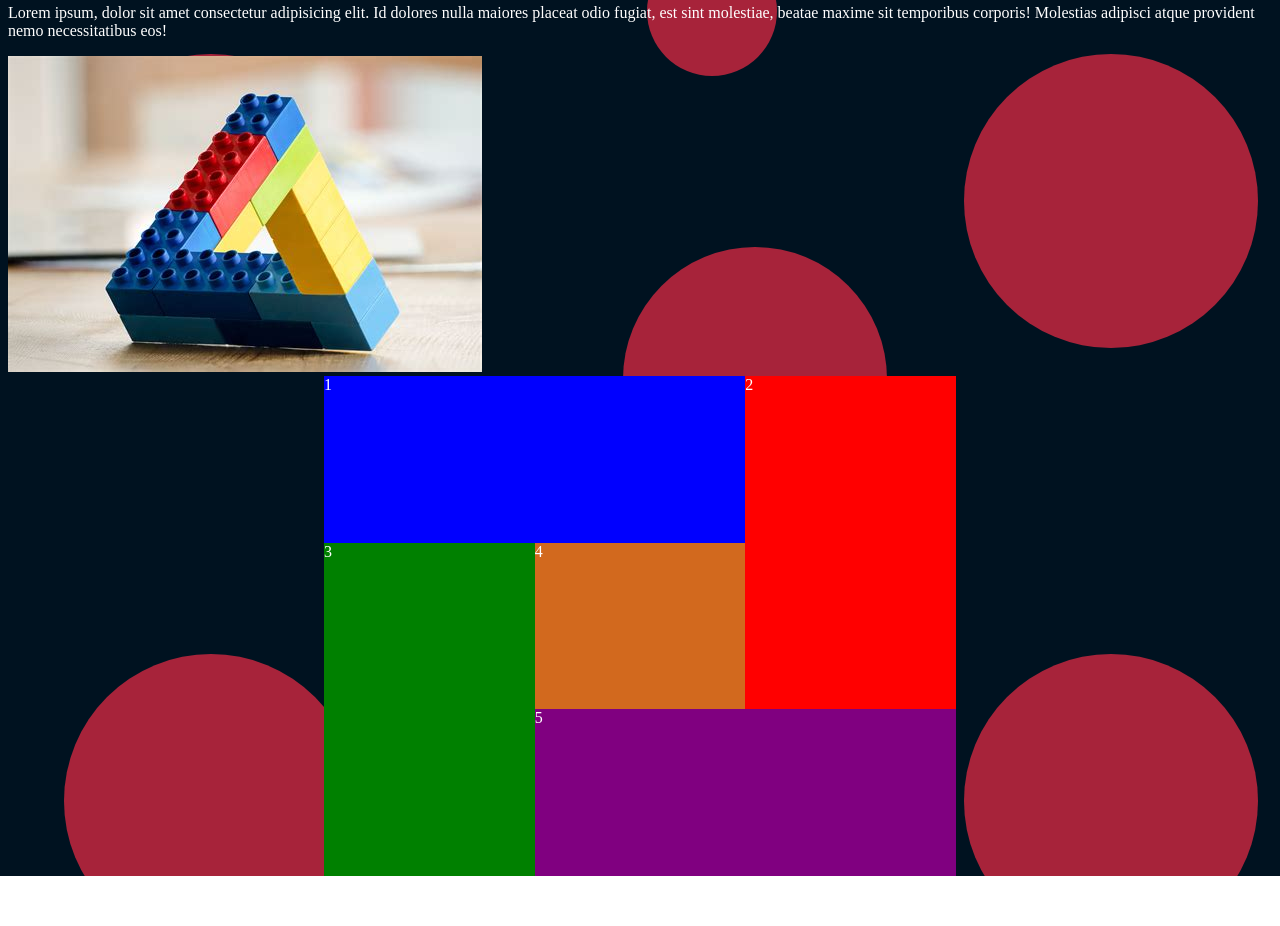
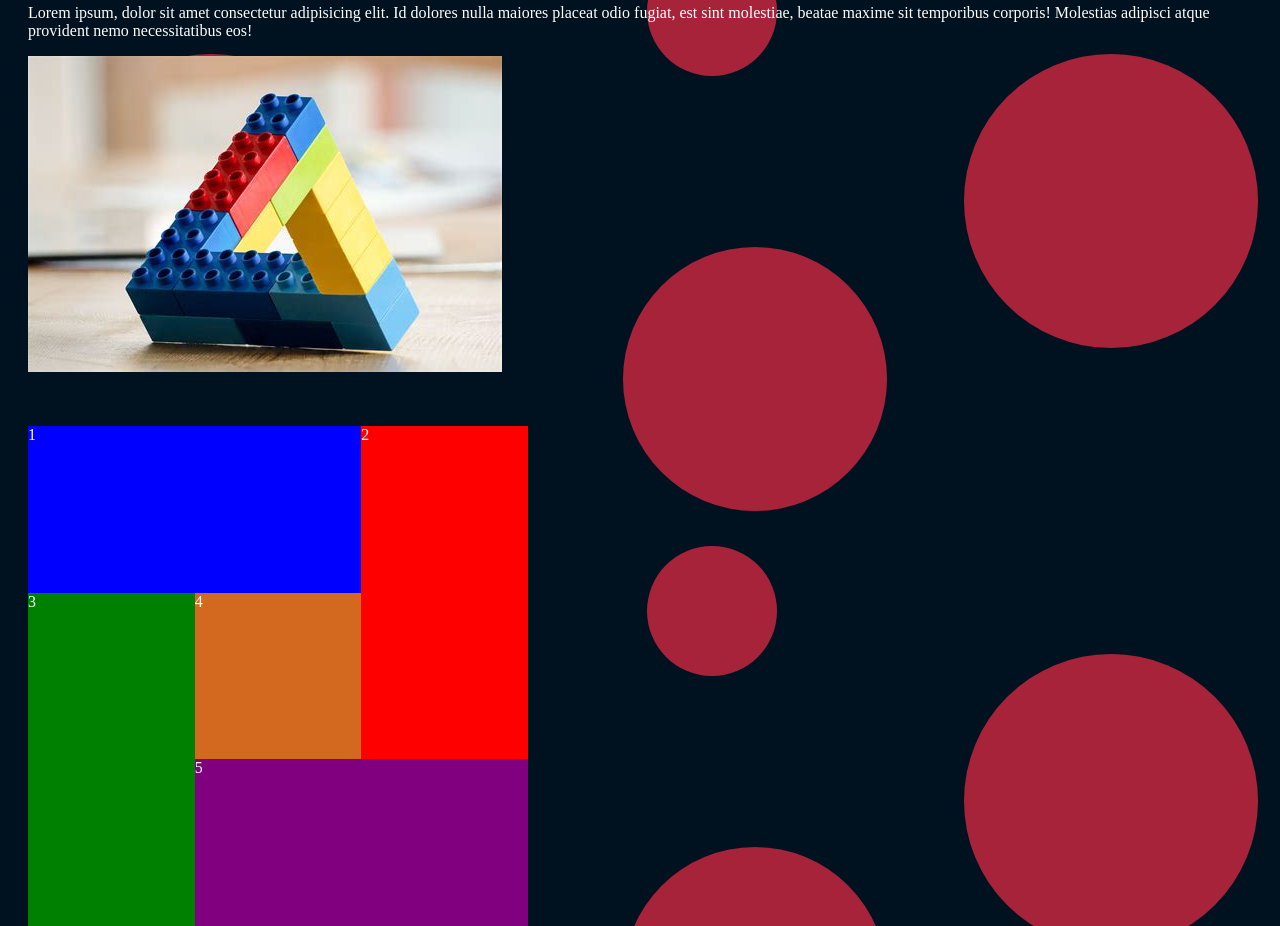
Before and after one commit to FutureShock314/Sci-HW-Bird-Flu, a plain HTML site: page index.html in a window 1280 px wide. Shown: the part 76-1002 px from the top of the page. Before the commit the page ends 952 px from the top, so only its background shows below. Drawn offline with Linux system fonts and the light colour scheme.

Commit message:
Changed padding on fact sheet

```diff
--- a/style.css
+++ b/style.css
@@ -6,14 +6,15 @@ html {
 body {
     color: white;
     background-image: url("./SVG/background-circle-horizontal.svg");
+    padding-left: 20px;
 }
 
 .box-container {
     display: grid;
 
-    width: 50%;
+    width: 500px;
     height: 500px;
-    padding-left: 25%;
+    padding-top: 50px;
 
     grid-template-columns: 1fr 1fr 1fr;
     grid-template-rows: 1fr 1fr 1fr;
```
